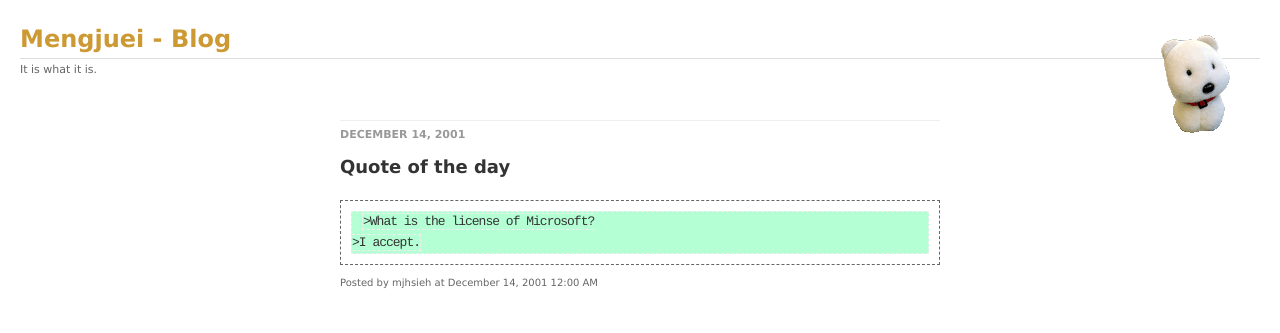
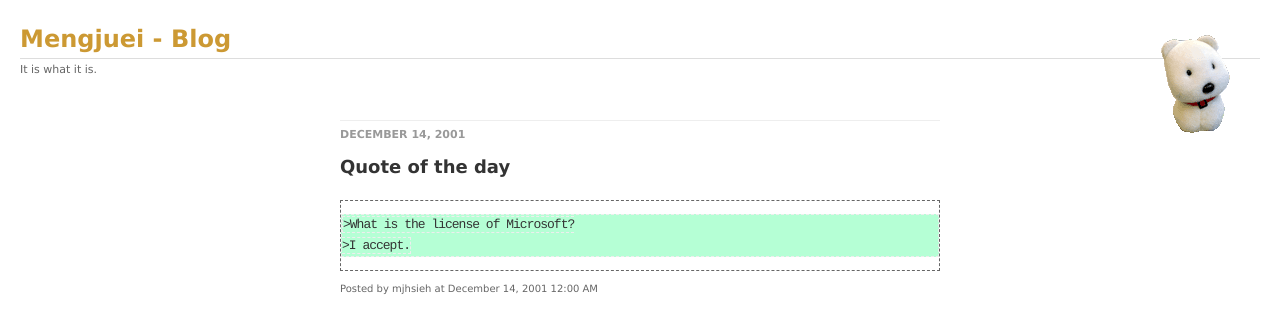
Before and after one commit to mjhsieh/mjhsieh.github.io, a Jekyll site: the page built from _posts/2001-12-14-accept.md, in a window 1280 px wide. Shown: the top 333 px of the page. Built offline with Jekyll 4.4.1, drawn with Linux system fonts in a browser that asks for light colours; our own code applies the rules of GitHub Pages for plain Markdown files.

Commit message:
Update (#38)

```diff
--- a/assets/css/archive.css
+++ b/assets/css/archive.css
@@ -30,7 +30,7 @@ code, pre {
     font-family: 'Andale Mono', Courier, monospace;
     letter-spacing: -1px;
     border: 1px dashed #EEE;
-    margin: 10px;
+    /* margin: 10px; */
     background: #B5FFD5;
 }
 
--- a/assets/css/post.css
+++ b/assets/css/post.css
@@ -21,7 +21,7 @@ code, pre {
     font-family: 'Andale Mono', Courier, monospace;
     letter-spacing: -1px;
     border: 1px dashed #EEE;
-    margin: 10px;
+    /* margin: 10px; */
     background: #B5FFD5;
 }
 
```
Also changed, not shown: _posts/2026-07-18-mosh-n-mac.md (+1 -0 lines).
